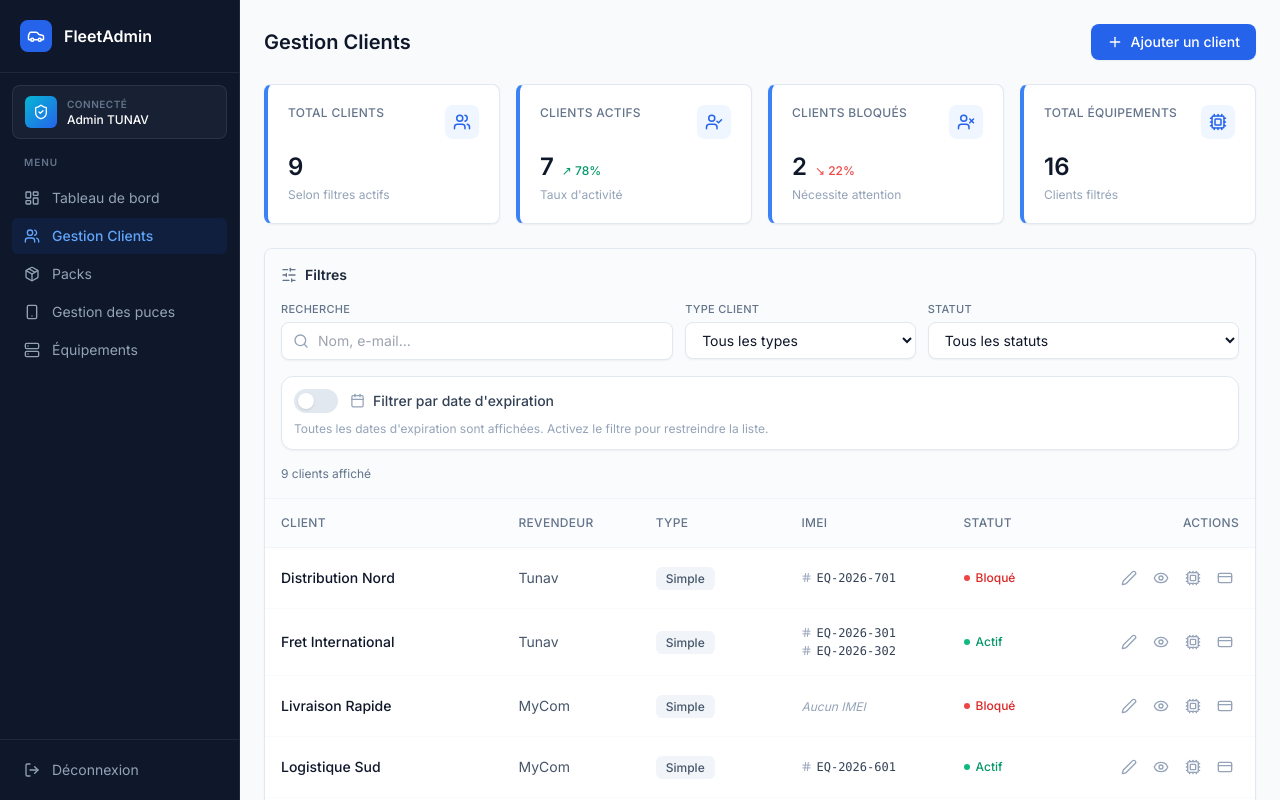
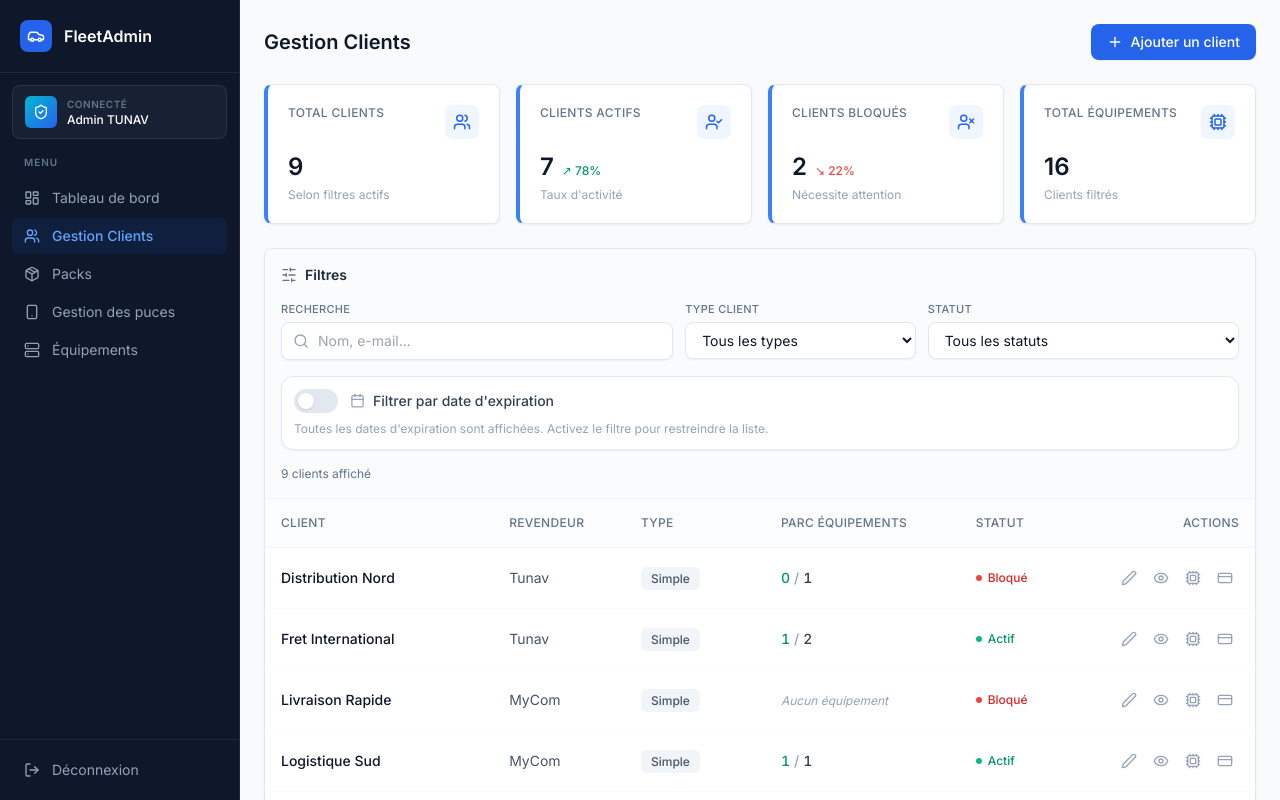
Before and after one commit to azizhadrouktunav/Backoffice_fleetIQ, a React (Vite) app: page /clients in a window 1280 px wide. Both pictures are taken after typing "name@example.com", "Sample123" into the empty fields and a click on the button "Se connecter". Shown: the top 800 px of the page. Built offline with nearby package versions, Linux system fonts and the light colour scheme.

Commit message:
Refactor ClientsPage to remove unused IMEI retrieval logic and update equipment display for clients and resellers. Enhance the UI to show total equipment counts with improved styling and conditional rendering based on client type.

```diff
--- a/src/pages/ClientsPage.tsx
+++ b/src/pages/ClientsPage.tsx
@@ -47,7 +47,6 @@ import {
   getVisibleClients,
   getVisibleEquipments
 } from '../utils/fleetVisibility';
-import { getClientEquipmentSerials } from '../utils/fleetAssignment';
 import { motion, AnimatePresence } from 'framer-motion';
 import { MapContainer, TileLayer, Marker, Popup } from 'react-leaflet';
 import L from 'leaflet';
@@ -942,9 +941,6 @@ export function ClientsPage() {
     setPeriodEnd('');
   };
 
-  const getClientImeis = (client: FleetClient) =>
-    getClientEquipmentSerials(client, visibleEquipments);
-
   const totalEquipmentCount = useMemo(
     () =>
       filteredClients.reduce((sum, c) => {
@@ -1069,7 +1065,7 @@ export function ClientsPage() {
                 <th className="p-4 font-medium">Client</th>
                 <th className="p-4 font-medium">Revendeur</th>
                 <th className="p-4 font-medium">Type</th>
-                <th className="p-4 font-medium">IMEI</th>
+                <th className="p-4 font-medium">Parc équipements</th>
                 <th className="p-4 font-medium">Statut</th>
                 <th className="p-4 font-medium text-right">Actions</th>
               </tr>
@@ -1090,29 +1086,41 @@ export function ClientsPage() {
                     </span>
                   </td>
                   <td className="p-4">
-                    {(() => {
-                      const imeis = getClientImeis(client);
-                      if (imeis.length === 0) {
-                        return <span className="text-slate-400 italic text-xs">Aucun IMEI</span>;
-                      }
-                      return (
-                        <div className="flex flex-col gap-0.5 max-w-[220px]">
-                          {imeis.slice(0, 3).map((serial) => (
-                            <span
-                              key={serial}
-                              className="inline-flex items-center gap-1 text-xs font-mono text-slate-700 truncate"
-                              title={serial}
-                            >
-                              <Hash size={11} className="text-slate-400 shrink-0" />
-                              {serial}
-                            </span>
-                          ))}
-                          {imeis.length > 3 && (
-                            <span className="text-[10px] text-slate-400">+{imeis.length - 3} autre(s)</span>
-                          )}
-                        </div>
-                      );
-                    })()}
+                    {client.type === 'Revendeur' ? (
+                      (() => {
+                        const total = equipmentStats.resellerTotals.get(client.name) ?? 0;
+                        return (
+                          <span
+                            className={`text-sm font-medium tabular-nums ${total === 0 ? 'text-slate-400 italic' : 'text-slate-700'}`}
+                            title={`${total} équipement${total > 1 ? 's' : ''} affecté${total > 1 ? 's' : ''} au total`}
+                          >
+                            {total === 0 ? 'Aucun' : total}
+                          </span>
+                        );
+                      })()
+                    ) : (
+                      (() => {
+                        const stats = equipmentStats.simpleByClient.get(client.name) ?? {
+                          installed: 0,
+                          total: 0
+                        };
+                        if (stats.total === 0) {
+                          return (
+                            <span className="text-slate-400 italic text-xs">Aucun équipement</span>
+                          );
+                        }
+                        return (
+                          <span
+                            className="text-sm font-medium tabular-nums text-slate-700"
+                            title={`${stats.installed} installé${stats.installed > 1 ? 's' : ''} sur ${stats.total} affecté${stats.total > 1 ? 's' : ''}`}
+                          >
+                            <span className="text-emerald-600">{stats.installed}</span>
+                            <span className="text-slate-400 mx-1">/</span>
+                            <span>{stats.total}</span>
+                          </span>
+                        );
+                      })()
+                    )}
                   </td>
                   <td className="p-4">
                     <span
```
